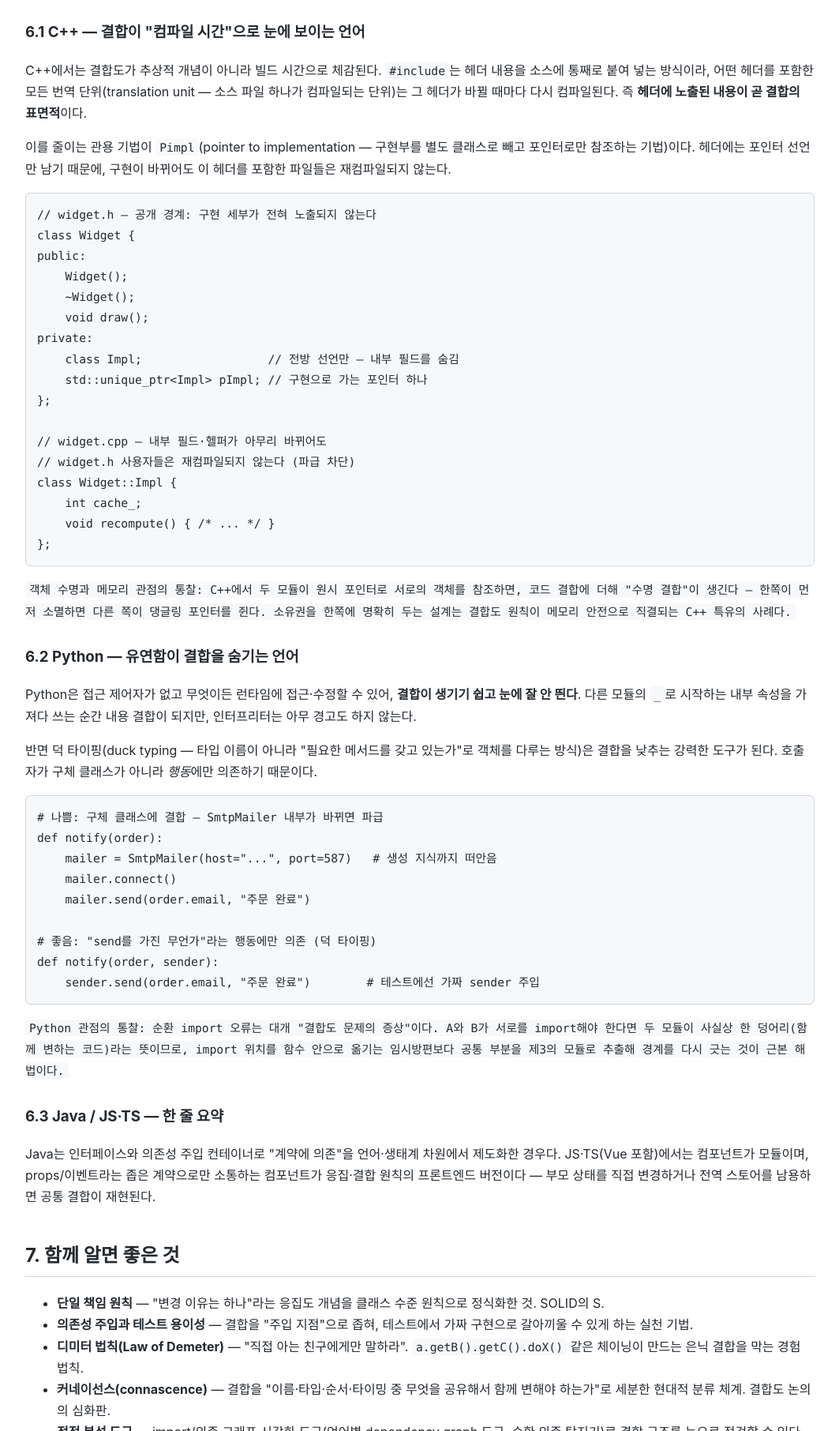
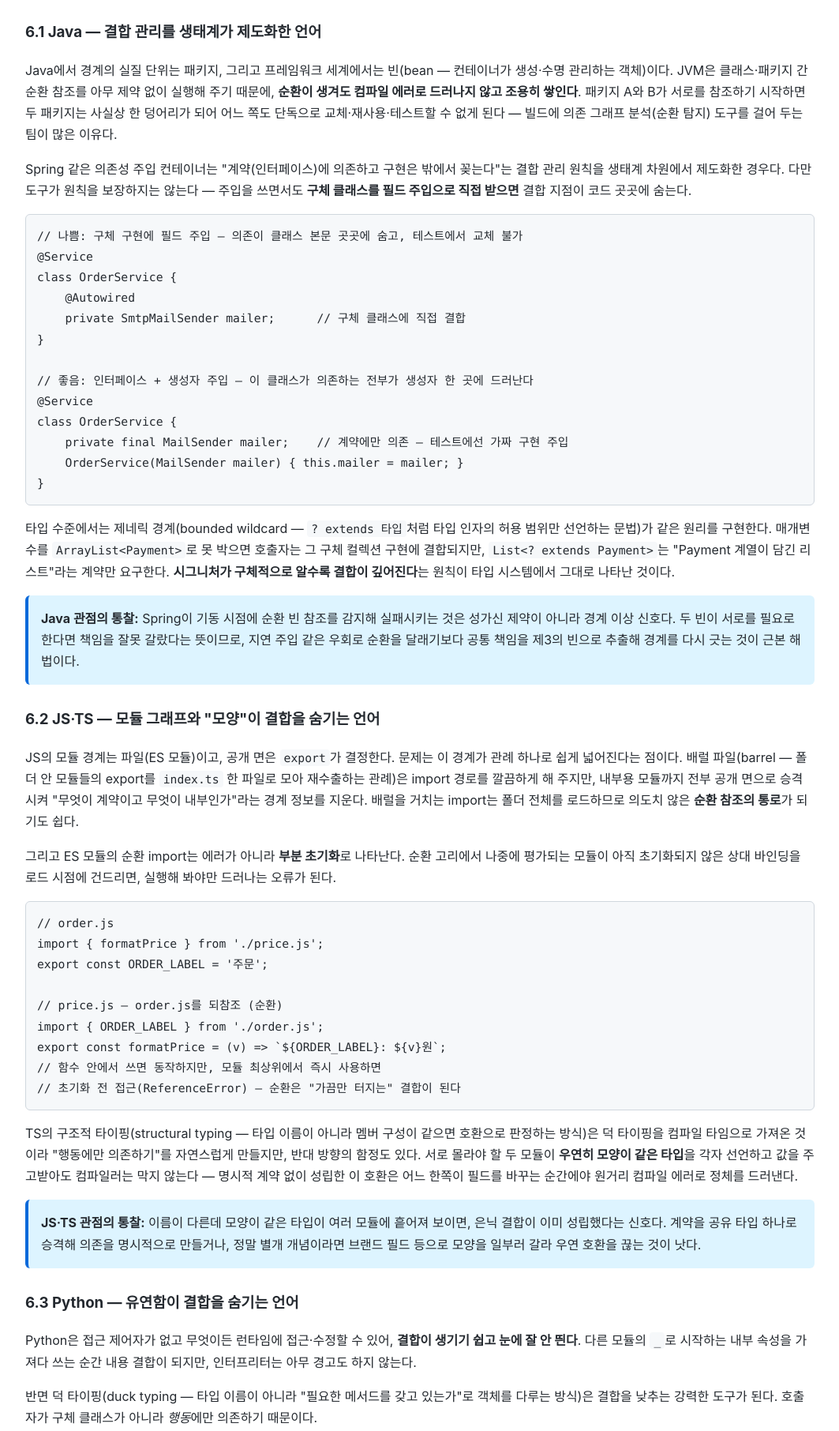
Before and after one commit to ScarletBird6402/swe-notes, a plain HTML site: page I 설계·아키텍처/I1 응집도와 결합도.html in a window 1280 px wide. Shown: the part 3423-5235 px from the top of the page at 79% size, without its empty margins (108-1171 px from the left). Drawn offline with Linux system fonts and the light colour scheme.

Commit message:
Revise I1: 언어별 대조 4언어 전면 심화 (2026-07-25 개정 지침 소급 적용)
Co-Authored-By: Claude Fable 5 <noreply@anthropic.com>

```diff
--- a/I 설계·아키텍처/I1 응집도와 결합도.html
+++ b/I 설계·아키텍처/I1 응집도와 결합도.html
@@ -229,7 +229,95 @@ A가 B의 내부 필드 구조, 호출 순서 규칙, 전역 상태까지 알아
   </tr>
 </table>
 
-<h3>6.1 C++ — 결합이 "컴파일 시간"으로 눈에 보이는 언어</h3>
+<h3>6.1 Java — 결합 관리를 생태계가 제도화한 언어</h3>
+<p>
+Java에서 경계의 실질 단위는 패키지, 그리고 프레임워크 세계에서는 빈(bean — 컨테이너가 생성·수명 관리하는 객체)이다.
+JVM은 클래스·패키지 간 순환 참조를 아무 제약 없이 실행해 주기 때문에, <strong>순환이 생겨도 컴파일 에러로 드러나지 않고 조용히 쌓인다</strong>.
+패키지 A와 B가 서로를 참조하기 시작하면 두 패키지는 사실상 한 덩어리가 되어 어느 쪽도 단독으로 교체·재사용·테스트할 수 없게 된다 —
+빌드에 의존 그래프 분석(순환 탐지) 도구를 걸어 두는 팀이 많은 이유다.
+</p>
+<p>
+Spring 같은 의존성 주입 컨테이너는 "계약(인터페이스)에 의존하고 구현은 밖에서 꽂는다"는 결합 관리 원칙을 생태계 차원에서 제도화한 경우다.
+다만 도구가 원칙을 보장하지는 않는다 — 주입을 쓰면서도 <strong>구체 클래스를 필드 주입으로 직접 받으면</strong> 결합 지점이 코드 곳곳에 숨는다.
+</p>
+<pre><code>// 나쁨: 구체 구현에 필드 주입 — 의존이 클래스 본문 곳곳에 숨고, 테스트에서 교체 불가
+@Service
+class OrderService {
+    @Autowired
+    private SmtpMailSender mailer;      // 구체 클래스에 직접 결합
+}
+
+// 좋음: 인터페이스 + 생성자 주입 — 이 클래스가 의존하는 전부가 생성자 한 곳에 드러난다
+@Service
+class OrderService {
+    private final MailSender mailer;    // 계약에만 의존 — 테스트에선 가짜 구현 주입
+    OrderService(MailSender mailer) { this.mailer = mailer; }
+}</code></pre>
+<p>
+타입 수준에서는 제네릭 경계(bounded wildcard — <code>? extends 타입</code>처럼 타입 인자의 허용 범위만 선언하는 문법)가 같은 원리를 구현한다.
+매개변수를 <code>ArrayList&lt;Payment&gt;</code>로 못 박으면 호출자는 그 구체 컬렉션 구현에 결합되지만,
+<code>List&lt;? extends Payment&gt;</code>는 "Payment 계열이 담긴 리스트"라는 계약만 요구한다.
+<strong>시그니처가 구체적으로 알수록 결합이 깊어진다</strong>는 원칙이 타입 시스템에서 그대로 나타난 것이다.
+</p>
+<blockquote class="info">
+<p><strong>Java 관점의 통찰:</strong> Spring이 기동 시점에 순환 빈 참조를 감지해 실패시키는 것은 성가신 제약이 아니라 경계 이상 신호다. 두 빈이 서로를 필요로 한다면 책임을 잘못 갈랐다는 뜻이므로, 지연 주입 같은 우회로 순환을 달래기보다 공통 책임을 제3의 빈으로 추출해 경계를 다시 긋는 것이 근본 해법이다.</p>
+</blockquote>
+
+<h3>6.2 JS·TS — 모듈 그래프와 "모양"이 결합을 숨기는 언어</h3>
+<p>
+JS의 모듈 경계는 파일(ES 모듈)이고, 공개 면은 <code>export</code>가 결정한다. 문제는 이 경계가 관례 하나로 쉽게 넓어진다는 점이다.
+배럴 파일(barrel — 폴더 안 모듈들의 export를 <code>index.ts</code> 한 파일로 모아 재수출하는 관례)은 import 경로를 깔끔하게 해 주지만,
+내부용 모듈까지 전부 공개 면으로 승격시켜 "무엇이 계약이고 무엇이 내부인가"라는 경계 정보를 지운다.
+배럴을 거치는 import는 폴더 전체를 로드하므로 의도치 않은 <strong>순환 참조의 통로</strong>가 되기도 쉽다.
+</p>
+<p>
+그리고 ES 모듈의 순환 import는 에러가 아니라 <strong>부분 초기화</strong>로 나타난다.
+순환 고리에서 나중에 평가되는 모듈이 아직 초기화되지 않은 상대 바인딩을 로드 시점에 건드리면, 실행해 봐야만 드러나는 오류가 된다.
+</p>
+<pre><code>// order.js
+import { formatPrice } from './price.js';
+export const ORDER_LABEL = '주문';
+
+// price.js — order.js를 되참조 (순환)
+import { ORDER_LABEL } from './order.js';
+export const formatPrice = (v) =&gt; `${ORDER_LABEL}: ${v}원`;
+// 함수 안에서 쓰면 동작하지만, 모듈 최상위에서 즉시 사용하면
+// 초기화 전 접근(ReferenceError) — 순환은 "가끔만 터지는" 결합이 된다
+</code></pre>
+<p>
+TS의 구조적 타이핑(structural typing — 타입 이름이 아니라 멤버 구성이 같으면 호환으로 판정하는 방식)은
+덕 타이핑을 컴파일 타임으로 가져온 것이라 "행동에만 의존하기"를 자연스럽게 만들지만, 반대 방향의 함정도 있다.
+서로 몰라야 할 두 모듈이 <strong>우연히 모양이 같은 타입</strong>을 각자 선언하고 값을 주고받아도 컴파일러는 막지 않는다 —
+명시적 계약 없이 성립한 이 호환은 어느 한쪽이 필드를 바꾸는 순간에야 원거리 컴파일 에러로 정체를 드러낸다.
+</p>
+<blockquote class="info">
+<p><strong>JS·TS 관점의 통찰:</strong> 이름이 다른데 모양이 같은 타입이 여러 모듈에 흩어져 보이면, 은닉 결합이 이미 성립했다는 신호다. 계약을 공유 타입 하나로 승격해 의존을 명시적으로 만들거나, 정말 별개 개념이라면 브랜드 필드 등으로 모양을 일부러 갈라 우연 호환을 끊는 것이 낫다.</p>
+</blockquote>
+
+<h3>6.3 Python — 유연함이 결합을 숨기는 언어</h3>
+<p>
+Python은 접근 제어자가 없고 무엇이든 런타임에 접근·수정할 수 있어, <strong>결합이 생기기 쉽고 눈에 잘 안 띈다</strong>.
+다른 모듈의 <code>_</code>로 시작하는 내부 속성을 가져다 쓰는 순간 내용 결합이 되지만, 인터프리터는 아무 경고도 하지 않는다.
+</p>
+<p>
+반면 덕 타이핑(duck typing — 타입 이름이 아니라 "필요한 메서드를 갖고 있는가"로 객체를 다루는 방식)은 결합을 낮추는 강력한 도구가 된다.
+호출자가 구체 클래스가 아니라 <em>행동</em>에만 의존하기 때문이다.
+</p>
+<pre><code># 나쁨: 구체 클래스에 결합 — SmtpMailer 내부가 바뀌면 파급
+def notify(order):
+    mailer = SmtpMailer(host="...", port=587)   # 생성 지식까지 떠안음
+    mailer.connect()
+    mailer.send(order.email, "주문 완료")
+
+# 좋음: "send를 가진 무언가"라는 행동에만 의존 (덕 타이핑)
+def notify(order, sender):
+    sender.send(order.email, "주문 완료")        # 테스트에선 가짜 sender 주입
+</code></pre>
+<blockquote class="info">
+<p><strong>Python 관점의 통찰:</strong> 순환 import 오류는 대개 "결합도 문제의 증상"이다. A와 B가 서로를 import해야 한다면 두 모듈이 사실상 한 덩어리(함께 변하는 코드)라는 뜻이므로, import 위치를 함수 안으로 옮기는 임시방편보다 공통 부분을 제3의 모듈로 추출해 경계를 다시 긋는 것이 근본 해법이다.</p>
+</blockquote>
+
+<h3>6.4 C++ — 결합이 "컴파일 시간"으로 눈에 보이는 언어</h3>
 <p>
 C++에서는 결합도가 추상적 개념이 아니라 빌드 시간으로 체감된다. <code>#include</code>는 헤더 내용을 소스에 통째로 붙여 넣는 방식이라,
 어떤 헤더를 포함한 모든 번역 단위(translation unit — 소스 파일 하나가 컴파일되는 단위)는 그 헤더가 바뀔 때마다 다시 컴파일된다.
@@ -256,38 +344,9 @@ class Widget::Impl {
     int cache_;
     void recompute() { /* ... */ }
 };</code></pre>
-<p>
-<code>객체 수명과 메모리 관점의 통찰: C++에서 두 모듈이 원시 포인터로 서로의 객체를 참조하면, 코드 결합에 더해 "수명 결합"이 생긴다 — 한쪽이 먼저 소멸하면 다른 쪽이 댕글링 포인터를 쥔다. 소유권을 한쪽에 명확히 두는 설계는 결합도 원칙이 메모리 안전으로 직결되는 C++ 특유의 사례다.</code>
-</p>
-
-<h3>6.2 Python — 유연함이 결합을 숨기는 언어</h3>
-<p>
-Python은 접근 제어자가 없고 무엇이든 런타임에 접근·수정할 수 있어, <strong>결합이 생기기 쉽고 눈에 잘 안 띈다</strong>.
-다른 모듈의 <code>_</code>로 시작하는 내부 속성을 가져다 쓰는 순간 내용 결합이 되지만, 인터프리터는 아무 경고도 하지 않는다.
-</p>
-<p>
-반면 덕 타이핑(duck typing — 타입 이름이 아니라 "필요한 메서드를 갖고 있는가"로 객체를 다루는 방식)은 결합을 낮추는 강력한 도구가 된다.
-호출자가 구체 클래스가 아니라 <em>행동</em>에만 의존하기 때문이다.
-</p>
-<pre><code># 나쁨: 구체 클래스에 결합 — SmtpMailer 내부가 바뀌면 파급
-def notify(order):
-    mailer = SmtpMailer(host="...", port=587)   # 생성 지식까지 떠안음
-    mailer.connect()
-    mailer.send(order.email, "주문 완료")
-
-# 좋음: "send를 가진 무언가"라는 행동에만 의존 (덕 타이핑)
-def notify(order, sender):
-    sender.send(order.email, "주문 완료")        # 테스트에선 가짜 sender 주입
-</code></pre>
-<p>
-<code>Python 관점의 통찰: 순환 import 오류는 대개 "결합도 문제의 증상"이다. A와 B가 서로를 import해야 한다면 두 모듈이 사실상 한 덩어리(함께 변하는 코드)라는 뜻이므로, import 위치를 함수 안으로 옮기는 임시방편보다 공통 부분을 제3의 모듈로 추출해 경계를 다시 긋는 것이 근본 해법이다.</code>
-</p>
-
-<h3>6.3 Java / JS·TS — 한 줄 요약</h3>
-<p>
-Java는 인터페이스와 의존성 주입 컨테이너로 "계약에 의존"을 언어·생태계 차원에서 제도화한 경우다.
-JS·TS(Vue 포함)에서는 컴포넌트가 모듈이며, props/이벤트라는 좁은 계약으로만 소통하는 컴포넌트가 응집·결합 원칙의 프론트엔드 버전이다 — 부모 상태를 직접 변경하거나 전역 스토어를 남용하면 공통 결합이 재현된다.
-</p>
+<blockquote class="info">
+<p><strong>C++ 관점의 통찰(객체 수명과 메모리):</strong> 두 모듈이 원시 포인터로 서로의 객체를 참조하면, 코드 결합에 더해 "수명 결합"이 생긴다 — 한쪽이 먼저 소멸하면 다른 쪽이 댕글링 포인터를 쥔다. 소유권을 한쪽에 명확히 두는 설계는 결합도 원칙이 메모리 안전으로 직결되는 C++ 특유의 사례다.</p>
+</blockquote>
 
 <h2>7. 함께 알면 좋은 것</h2>
 <ul>
```
